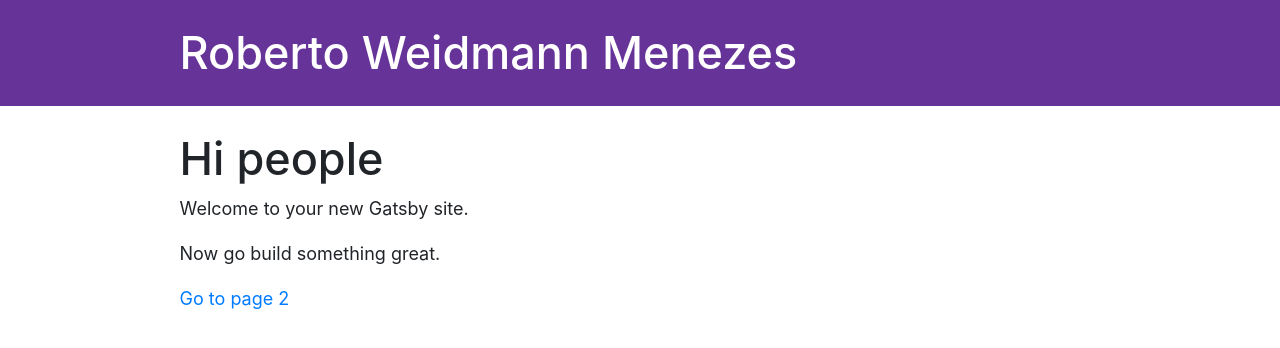
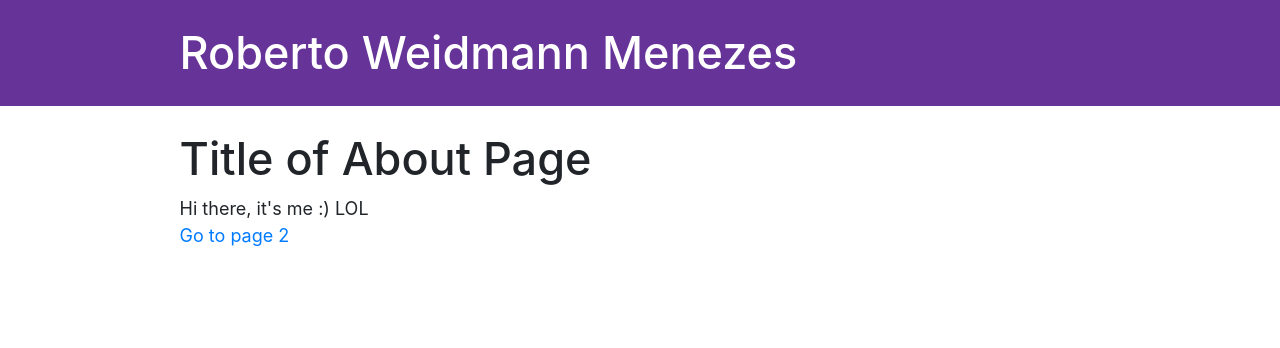
Before and after one commit to robertowm/robertowm.github.io, a Gatsby site: page / in a window 1280 px wide. Built offline with nearby package versions, Linux system fonts and the light colour scheme; Gatsby itself is replaced by a stand-in of ours.

Commit message:
Change home to use about.yaml data

```diff
--- a/src/pages/index.js
+++ b/src/pages/index.js
@@ -1,15 +1,26 @@
 import React from 'react'
 import { Link } from 'gatsby'
+import { graphql } from 'gatsby'
 
 import Layout from '../components/layout'
 
 import 'bootstrap/dist/css/bootstrap.css'
 
-const IndexPage = () => (
+export const query = graphql`
+query {
+  contentYaml {
+    title,
+    body
+  }
+}
+`;
+
+const IndexPage = ({data: { contentYaml:content }}) => (
   <Layout>
-    <h1>Hi people</h1>
-    <p>Welcome to your new Gatsby site.</p>
-    <p>Now go build something great.</p>
+    <h1>{content.title}</h1>
+    <div class="content">
+      {content.body}
+    </div>
     <Link to="/page-2/">Go to page 2</Link>
   </Layout>
 )
```
